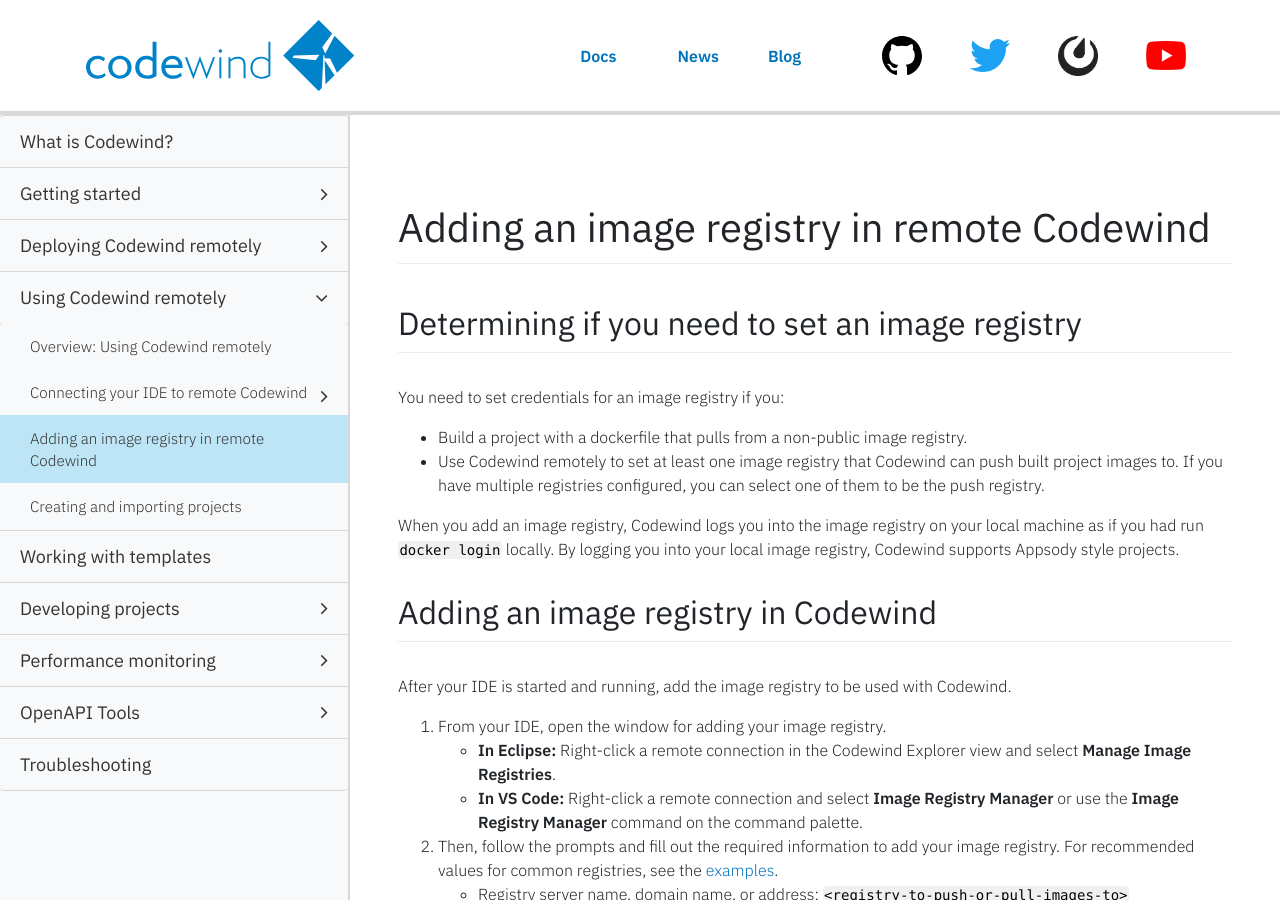
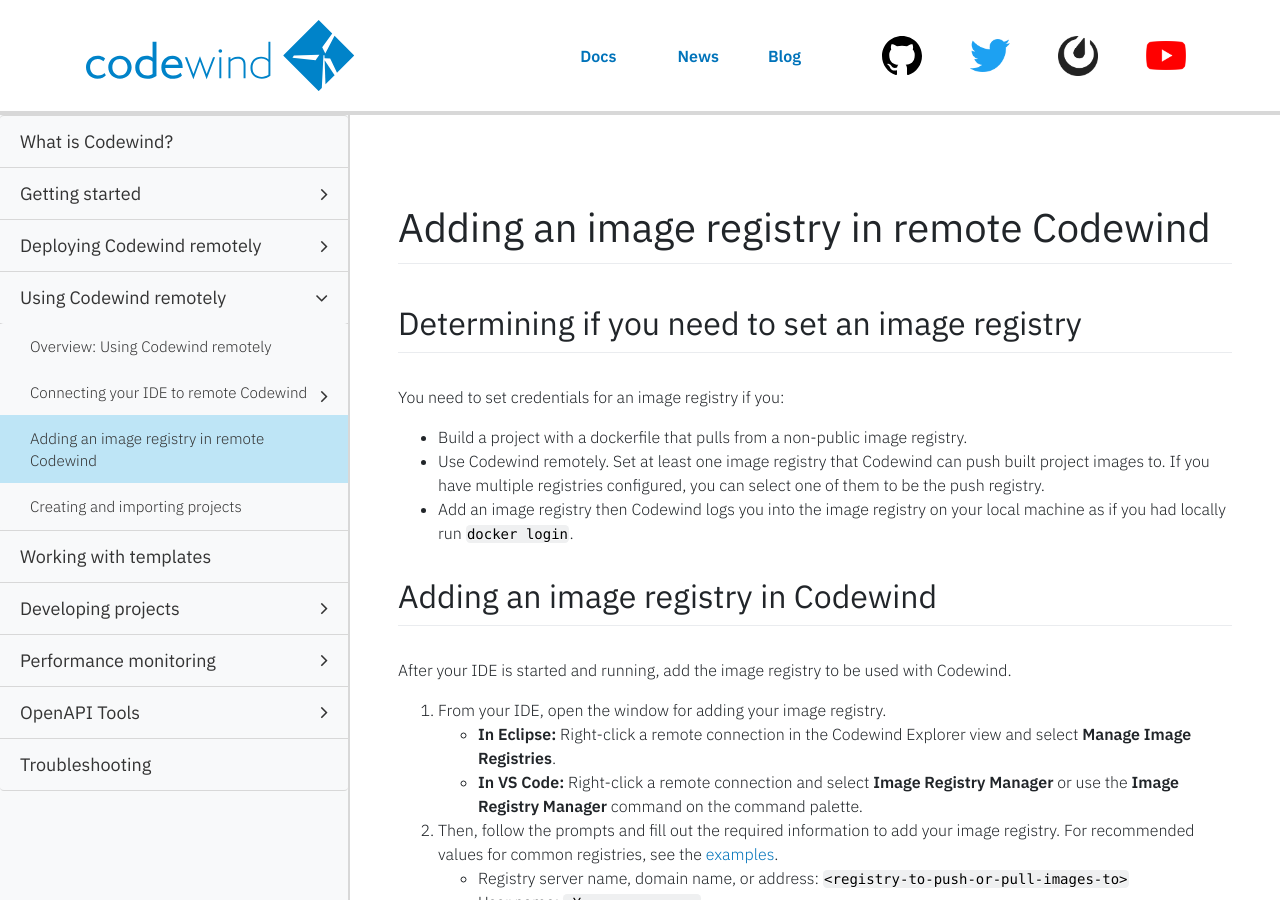
Before and after one commit to eclipse-archived/codewind-docs, a Jekyll site: the page built from docs/_documentations/remote-setupregistries.md, in a window 1280 px wide and 900 px high. Built offline with Jekyll 4.4.1, drawn with Linux system fonts in a browser that asks for light colours; nearby versions of some CDN libraries; comment, search, counter and statistics services are not loaded.

Commit message:
applied feedback
Signed-off-by: Jacob Berger <jacob.berger@ibm.com>

```diff
--- a/docs/_documentations/remote-setupregistries.md
+++ b/docs/_documentations/remote-setupregistries.md
@@ -13,9 +13,8 @@ type: document
 ## Determining if you need to set an image registry
 You need to set credentials for an image registry if you:
 * Build a project with a dockerfile that pulls from a non-public image registry.
-* Use Codewind remotely to set at least one image registry that Codewind can push built project images to. If you have multiple registries configured, you can select one of them to be the push registry.
-
-When you add an image registry, Codewind logs you into the image registry on your local machine as if you had run `docker login` locally. By logging you into your local image registry, Codewind supports Appsody style projects.
+* Use Codewind remotely. Set at least one image registry that Codewind can push built project images to. If you have multiple registries configured, you can select one of them to be the push registry.
+* Add an image registry then Codewind logs you into the image registry on your local machine as if you had locally run `docker login`.
 
 ## Adding an image registry in Codewind
 After your IDE is started and running, add the image registry to be used with Codewind.
```
